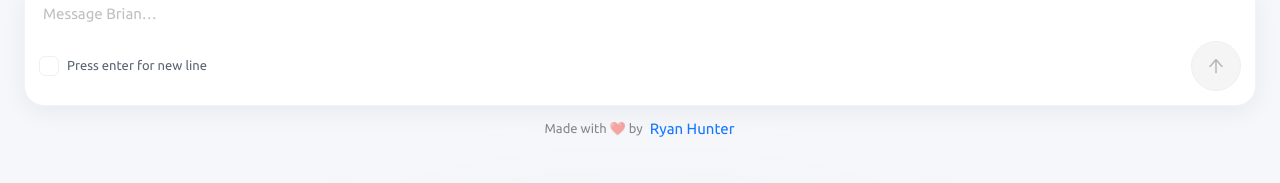
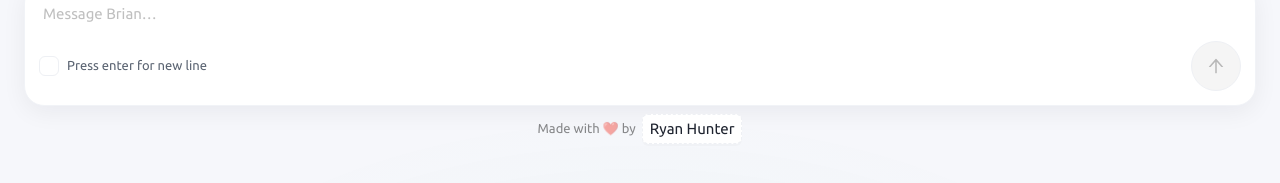
Before and after one commit to iap128/brian, a React (Create React App) app: page / in a window 1280 px wide. Shown: the part 469-652 px from the top of the page. Built offline with nearby package versions, Linux system fonts and the light colour scheme; no server answers.

Commit message:
Fixed button

```diff
--- a/src/chatUI/Chat.tsx
+++ b/src/chatUI/Chat.tsx
@@ -46,7 +46,13 @@ const Chat = () => {
 
       <Space size={6} align="center" style={{ color: token.colorTextTertiary, fontSize: 13 }}>
         <span>Made with ❤️ by</span>
-        <Button type="link" size="small" href="https://n818pe.com" style={{ padding: 0 }}>
+        <Button
+          type="dashed"
+          size="small"
+          href="https://n818pe.com"
+          target="_blank"
+          rel="noopener noreferrer"
+        >
           Ryan Hunter
         </Button>
       </Space>
```
